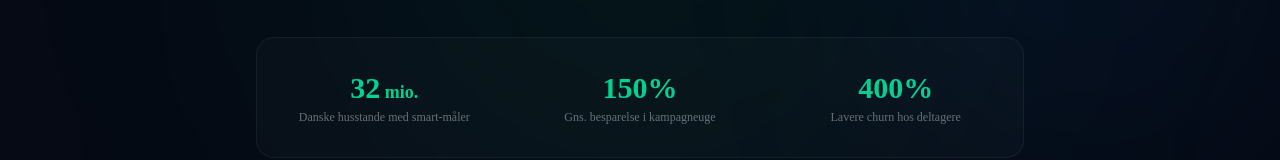
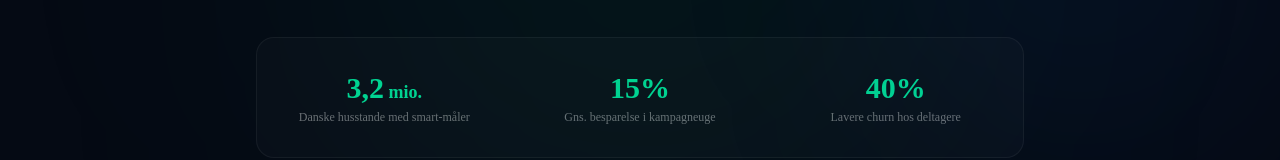
Before and after one commit to kl920/powercampaign, a Next.js app: page /pitch in a window 1280 px wide. Shown: the part 554-714 px from the top of the page. Built offline with nearby package versions, Linux system fonts and the light colour scheme.

Commit message:
fix: correct stats display on pitch page (3.2 mio, 15%, 40%)

```diff
--- a/src/app/pitch/page.tsx
+++ b/src/app/pitch/page.tsx
@@ -113,14 +113,17 @@ export default function PitchPage() {
         {/* Stats bar */}
         <div className="mt-20 grid w-full max-w-3xl grid-cols-3 gap-px rounded-2xl border border-white/5 bg-white/[0.02] overflow-hidden">
           {[
-            { value: 3.2, suffix: " mio.", label: "Danske husstande med smart-måler" },
-            { value: 15, suffix: "%", label: "Gns. besparelse i kampagneuge" },
-            { value: 40, suffix: "%", label: "Lavere churn hos deltagere" },
+            { end: 32, display: "3,2", suffix: " mio.", label: "Danske husstande med smart-måler" },
+            { end: 15, display: null, suffix: "%", label: "Gns. besparelse i kampagneuge" },
+            { end: 40, display: null, suffix: "%", label: "Lavere churn hos deltagere" },
           ].map((s, i) => (
             <div key={i} className="px-4 py-6 text-center sm:px-8 sm:py-8">
               <div className="text-2xl font-bold text-emerald-400 sm:text-3xl">
-                <Counter end={s.value * 10} duration={1800} suffix="" />
-                {s.suffix === " mio." ? <span className="text-lg"> mio.</span> : s.suffix}
+                {s.display ? (
+                  <>{s.display}<span className="text-lg">{s.suffix}</span></>
+                ) : (
+                  <><Counter end={s.end} duration={1800} />{s.suffix}</>
+                )}
               </div>
               <div className="mt-1 text-[11px] text-white/40 leading-tight sm:text-xs">{s.label}</div>
             </div>
```
